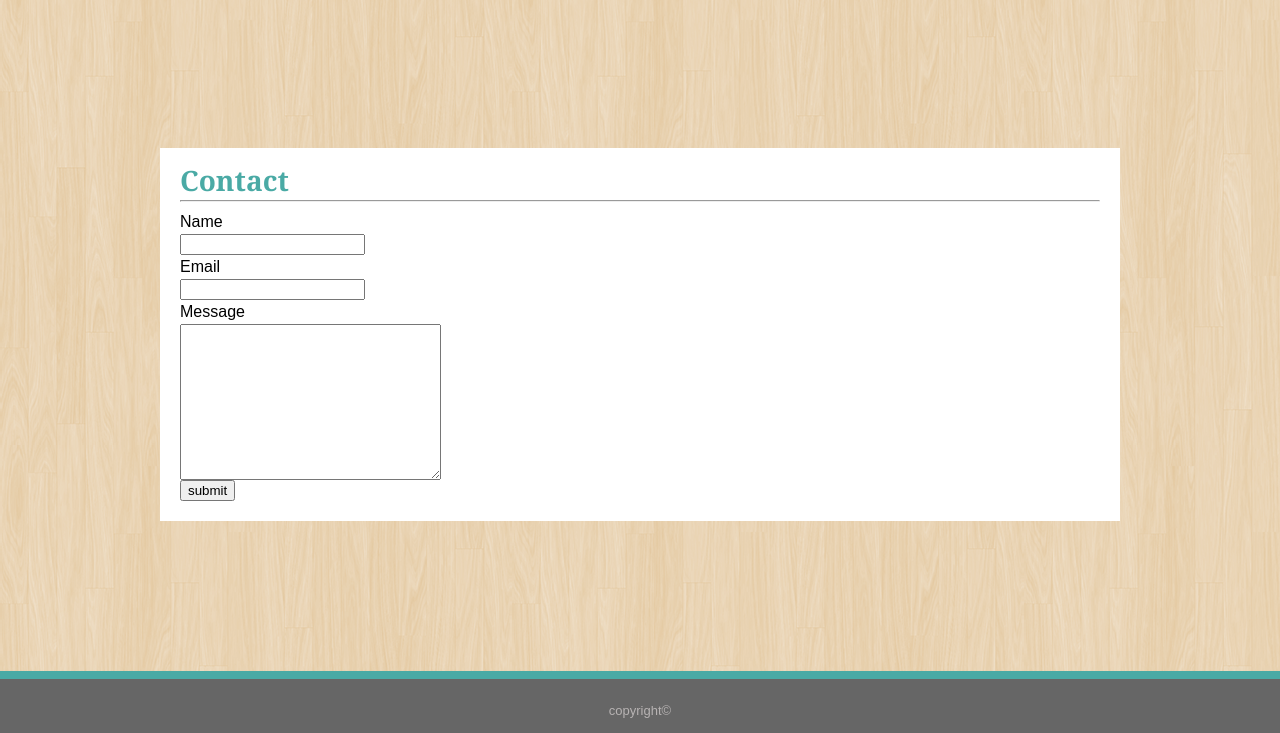
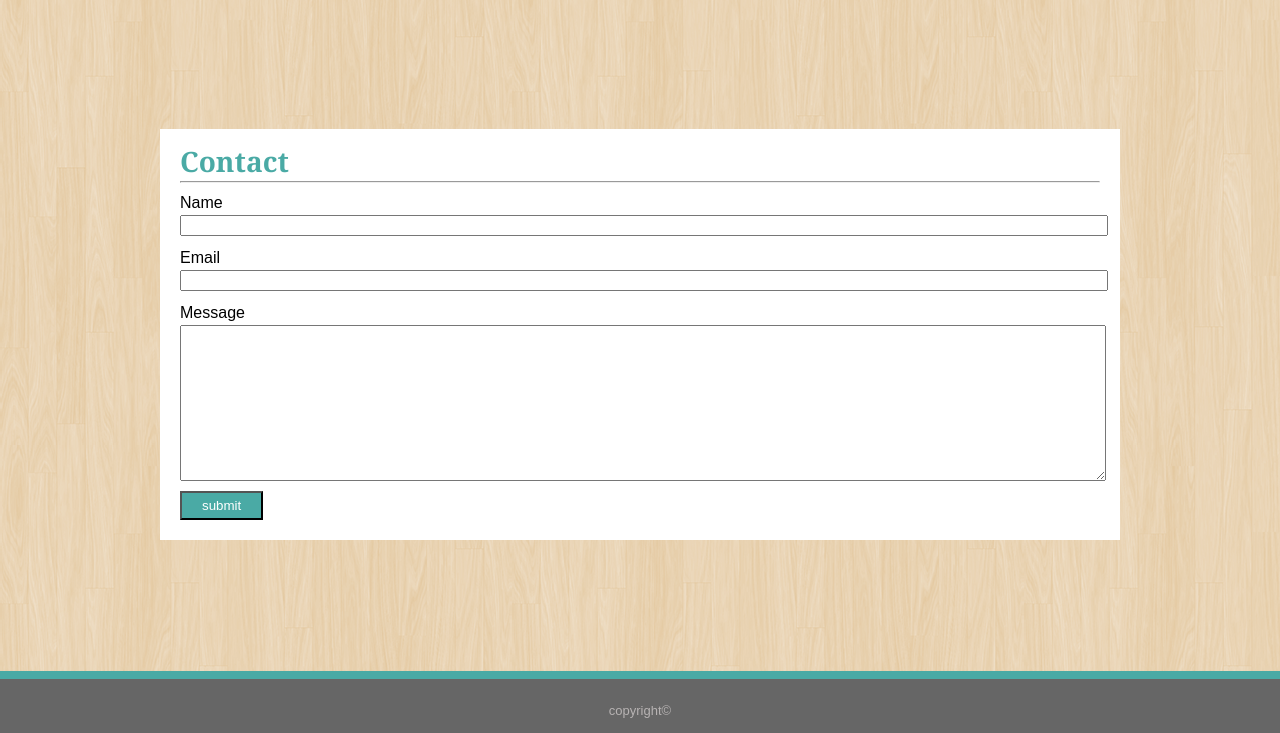
Before and after one commit to cmoon413/bio, a plain HTML site: page contact.html in a window 1280 px wide. Shown: the part 67-800 px from the top of the page. Drawn offline with Linux system fonts and the light colour scheme.

Commit message:
added spacing to contact form and made full width

```diff
--- a/assets/css/style.css
+++ b/assets/css/style.css
@@ -147,3 +147,25 @@ main {
 .card img {
     width: 100%;
 }
+
+.button {
+    background-color: #4aaaa5;
+    color: white;
+    padding: 5px 20px 5px 20px;
+    margin-bottom: 10px;
+}
+
+#message {
+    width: 100%;
+    margin-bottom: 10px;
+}
+
+#contact-name {
+    width: 100%;
+    margin-bottom: 10px;
+}
+
+#email {
+    width: 100%;
+    margin-bottom: 10px;
+}
--- a/contact.html
+++ b/contact.html
@@ -32,12 +32,12 @@
             <hr>
             <form id="contact-form">
                 <label for="Name" class="display-block">Name</label>
-                <input type="text" id="Name" class="display-block" name="Name">
+                <input type="text" id="contact-name" class="display-block" name="contact-name">
                 <label for="email" class="display-block">Email</label>
                 <input type="text" id="email" name="email" class="display-block">
                 <label for="Message" class="display-block">Message</label>
-                <textarea name="message" id="Message" cols="30" rows="10" class="display-block"></textarea>
-                <button class="display-block">submit</button>
+                <textarea name="message" id="message" cols="30" rows="10" class="display-block"></textarea>
+                <button class="display-block button">submit</button>
             </form>
         </article>
     </main>
```
